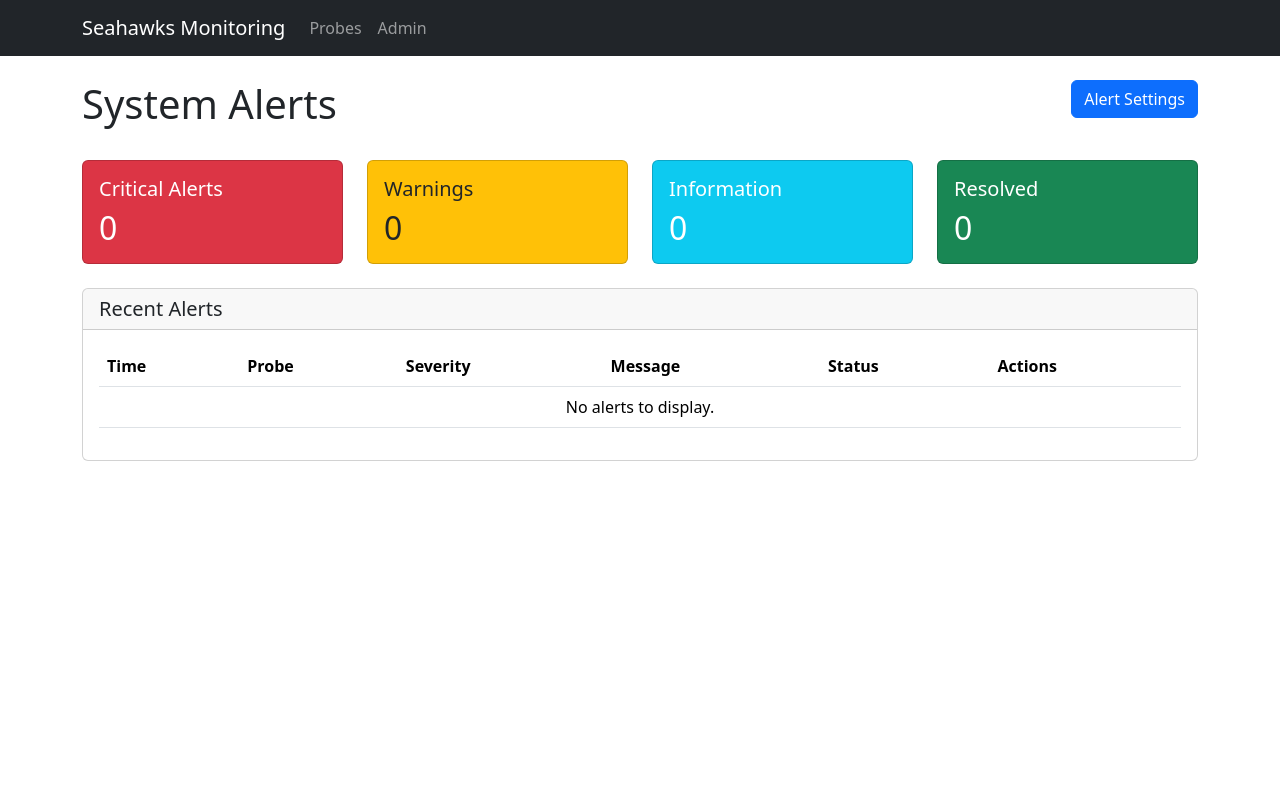
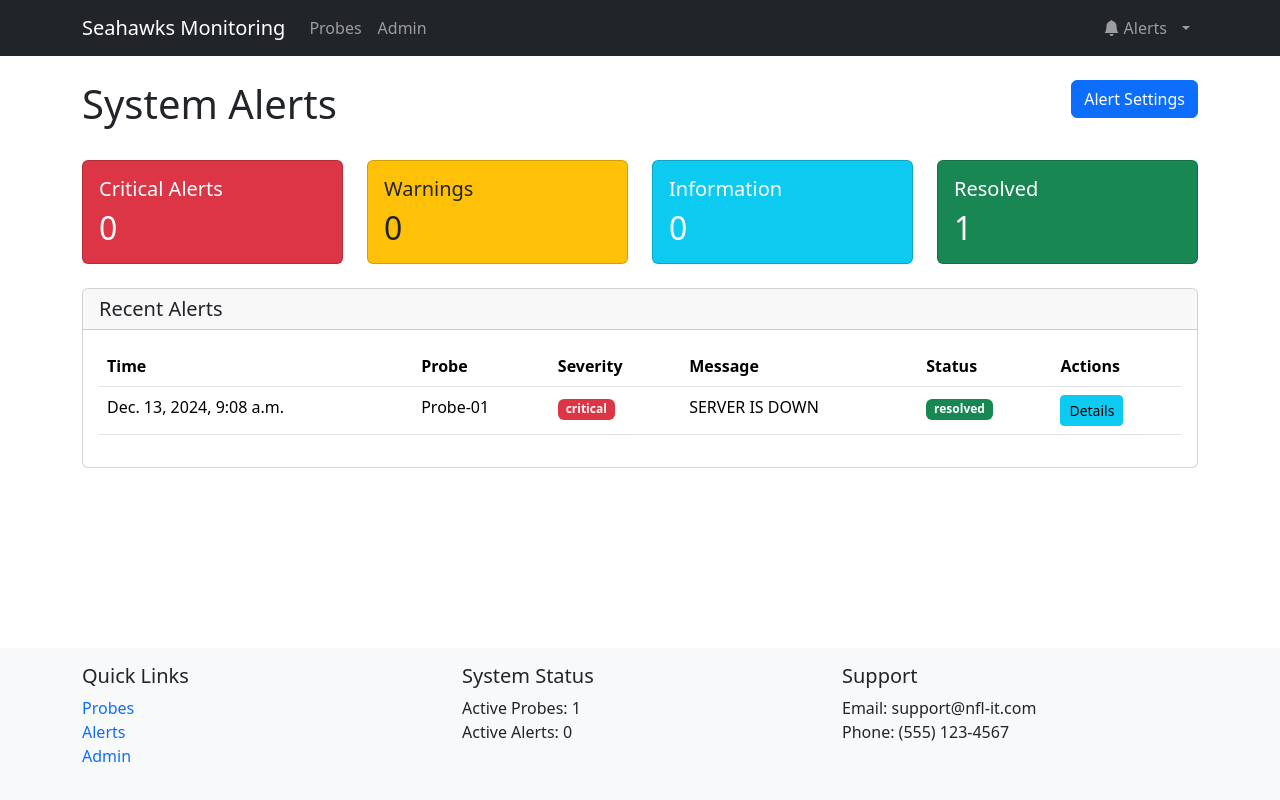
Before and after one commit to Zeniiiiiiiiiith/Seahawk, a Django app: page /nester/alerts/ in a window 1280 px wide. Run offline with Django 5.2, Linux system fonts and the light colour scheme; data comes from the database, SQL or seed files in the repository; both versions use the stored data as it was after the commit; some libraries are stand-ins or nearby versions.

Commit message:
new alerts features, updated the admin interface and prepared the project for the deployment demo

```diff
--- /dev/null
+++ b/nester/context_processors.py
@@ -0,0 +1,10 @@
+from .models import Probe, Alert
+
+
+def footer_context(request):
+    """Add common footer data to all templates"""
+    return {
+        'active_probes': Probe.objects.filter(status='online').count(),
+        'active_alerts': Alert.objects.filter(status='active').count(),
+        'recent_alerts': Alert.objects.filter(status='active').order_by('-timestamp')[:5],  # 5 most recent alerts
+    }
--- a/nester/management/commands/add_probe.py
+++ b/nester/management/commands/add_probe.py
@@ -1,6 +1,7 @@
 from django.core.management.base import BaseCommand
 from django.utils import timezone
 from nester.models import Probe
+
 
 class Command(BaseCommand):
     help = 'Add a new probe to the monitoring system'
--- a/nester/urls.py
+++ b/nester/urls.py
@@ -9,6 +9,5 @@ urlpatterns = [
     path('probe/<int:pk>/dashboard/', views.probe_dashboard, name='probe-dashboard'),
     path('probe/<int:pk>/status/', views.probe_status_api, name='probe-status'),
     path('probe/<int:pk>/scan-report/', views.scan_report, name='scan-report'),
-    path('alerts/', views.alerts_view, name='alerts'),
-    path('system-status/<int:pk>/', views.system_status, name='system-status'),
+    path('alerts/', views.alerts_view, name='alerts'),  # Make sure this line is present
 ]
--- a/nester/views.py
+++ b/nester/views.py
@@ -3,7 +3,8 @@ from django.views.generic import ListView, DetailView
 from django.http import JsonResponse
 from django.utils import timezone
 from .models import Probe, ProbeData, MaintenanceLog
-
+from django.shortcuts import render
+from .models import Alert, AlertSettings
 
 class ProbeListView(ListView):
     """Display list of all probes"""
@@ -87,26 +88,21 @@ def system_status(request, pk):
 
 def alerts_view(request):
     """Display system alerts"""
-    # Get alerts from the last 30 days
-    thirty_days_ago = timezone.now() - timezone.timedelta(days=30)
+    # Get all alerts, ordered by timestamp (most recent first)
+    alerts = Alert.objects.all().order_by('-timestamp')
+
+    # Count alerts by severity
+    alert_counts = {
+        'critical': Alert.objects.filter(severity='critical', status='active').count(),
+        'warning': Alert.objects.filter(severity='warning', status='active').count(),
+        'info': Alert.objects.filter(severity='info', status='active').count(),
+        'resolved': Alert.objects.filter(status='resolved').count(),
+    }
 
     context = {
-        'alert_counts': {
-            'critical': 0,  # You'll need to implement the actual counting
-            'warning': 0,
-            'info': 0,
-            'resolved': 0,
-        },
-        'alerts': [],  # You'll need to implement the actual alert fetching
-        'alert_settings': {
-            'cpu_threshold': 80,
-            'memory_threshold': 80,
-            'disk_threshold': 90,
-            'latency_threshold': 1000,
-            'retention_days': 30,
-            'email_critical': True,
-            'email_warnings': False,
-        }
+        'alerts': alerts,
+        'alert_counts': alert_counts,
+        'alert_settings': AlertSettings.objects.first(),  # Get global alert settings
     }
 
     return render(request, 'nester/alerts.html', context)
--- a/templates/base.html
+++ b/templates/base.html
@@ -1,13 +1,43 @@
 {% load static %}
 <!DOCTYPE html>
-<html lang="en">
+<html lang="en" class="h-100">
 <head>
     <meta charset="UTF-8">
     <meta name="viewport" content="width=device-width, initial-scale=1.0">
     <title>Seahawks Monitoring - {% block title %}{% endblock %}</title>
     <link href="https://cdn.jsdelivr.net/npm/bootstrap@5.3.2/dist/css/bootstrap.min.css" rel="stylesheet">
+    <link rel="stylesheet" href="https://cdn.jsdelivr.net/npm/bootstrap-icons@1.7.2/font/bootstrap-icons.css">
+    <style>
+        .alert-dropdown {
+            min-width: 300px;
+            max-height: 400px;
+            overflow-y: auto;
+            padding: 0;
+        }
+        .alert-preview {
+            padding: 10px 15px;
+            border-bottom: 1px solid #eee;
+        }
+        .alert-preview:last-child {
+            border-bottom: none;
+        }
+        .alert-preview.critical {
+            border-left: 4px solid #dc3545;
+        }
+        .alert-preview.warning {
+            border-left: 4px solid #ffc107;
+        }
+        .alert-preview.info {
+            border-left: 4px solid #0dcaf0;
+        }
+        .alert-time {
+            font-size: 0.8em;
+            color: #6c757d;
+        }
+    </style>
 </head>
-<body>
+<body class="d-flex flex-column h-100">
+    <!-- Navigation -->
     <nav class="navbar navbar-expand-lg navbar-dark bg-dark">
         <div class="container">
             <a class="navbar-brand" href="{% url 'nester:probe-list' %}">Seahawks Monitoring</a>
@@ -15,7 +45,7 @@
                 <span class="navbar-toggler-icon"></span>
             </button>
             <div class="collapse navbar-collapse" id="navbarNav">
-                <ul class="navbar-nav">
+                <ul class="navbar-nav me-auto">
                     <li class="nav-item">
                         <a class="nav-link" href="{% url 'nester:probe-list' %}">Probes</a>
                     </li>
@@ -23,10 +53,46 @@
                         <a class="nav-link" href="{% url 'admin:index' %}">Admin</a>
                     </li>
                 </ul>
+                 <!-- Alerts in header with split button -->
+                <ul class="navbar-nav">
+                    <li class="nav-item dropdown">
+                        <div class="btn-group">
+                            <a class="nav-link" href="{% url 'nester:alerts' %}">
+                                <i class="bi bi-bell-fill"></i> Alerts
+                                {% if active_alerts > 0 %}
+                                    <span class="position-absolute top-0 start-100 translate-middle badge rounded-pill bg-danger">
+                                        {{ active_alerts }}
+                                    </span>
+                                {% endif %}
+                            </a>
+                            <button type="button" class="btn btn-link nav-link dropdown-toggle dropdown-toggle-split" data-bs-toggle="dropdown" aria-expanded="false">
+                                <span class="visually-hidden">Toggle Dropdown</span>
+                            </button>
+                            <div class="dropdown-menu dropdown-menu-end alert-dropdown">
+                                <h6 class="dropdown-header">Recent Alerts</h6>
+                                {% if recent_alerts %}
+                                    {% for alert in recent_alerts %}
+                                        <div class="alert-preview {{ alert.severity }}">
+                                            <strong>{{ alert.probe.name }}</strong>
+                                            <div class="alert-time">{{ alert.timestamp|timesince }} ago</div>
+                                            <div>{{ alert.message }}</div>
+                                        </div>
+                                    {% endfor %}
+                                {% else %}
+                                    <div class="alert-preview">
+                                        <em>No recent alerts</em>
+                                    </div>
+                                {% endif %}
+                            </div>
+                        </div>
+                    </li>
+                </ul>
             </div>
         </div>
     </nav>
 
+    <!-- Main Content -->
+    <main class="flex-shrink-0">
         <div class="container mt-4">
             {% if messages %}
                 {% for message in messages %}
@@ -39,6 +105,33 @@
             {% block content %}
             {% endblock %}
         </div>
+    </main>
+
+    <!-- Footer -->
+    <footer class="footer mt-auto py-3 bg-light">
+        <div class="container">
+            <div class="row">
+                <div class="col-md-4">
+                    <h5>Quick Links</h5>
+                    <ul class="list-unstyled">
+                        <li><a href="{% url 'nester:probe-list' %}" class="text-decoration-none">Probes</a></li>
+                        <li><a href="{% url 'nester:alerts' %}" class="text-decoration-none">Alerts</a></li>
+                        <li><a href="{% url 'admin:index' %}" class="text-decoration-none">Admin</a></li>
+                    </ul>
+                </div>
+                <div class="col-md-4">
+                    <h5>System Status</h5>
+                    <p class="mb-0">Active Probes: {{ active_probes|default:"0" }}</p>
+                    <p class="mb-0">Active Alerts: {{ active_alerts|default:"0" }}</p>
+                </div>
+                <div class="col-md-4">
+                    <h5>Support</h5>
+                    <p class="mb-0">Email: support@nfl-it.com</p>
+                    <p class="mb-0">Phone: (555) 123-4567</p>
+                </div>
+            </div>
+        </div>
+    </footer>
 
     <script src="https://cdn.jsdelivr.net/npm/bootstrap@5.3.2/dist/js/bootstrap.bundle.min.js"></script>
     {% block extra_js %}{% endblock %}
```
Also changed, not shown: Seahawk/setting_harvester.py (added, +11 -0 lines), Seahawk/settings.py (+23 -5 lines), Seahawk/settings_nester.py (added, +17 -0 lines), harvester/client/nester_client.py (added, +97 -0 lines), nester/api/serializers.py (added, +13 -0 lines), nester/api/views.py (added, +49 -0 lines), templates/admin/base_site.html (added, +7 -0 lines), db.sqlite3, harvester/client/__init__.py (added), nester/api/__init__.py (added). Lines whose indentation alone changed are shown as unchanged.
